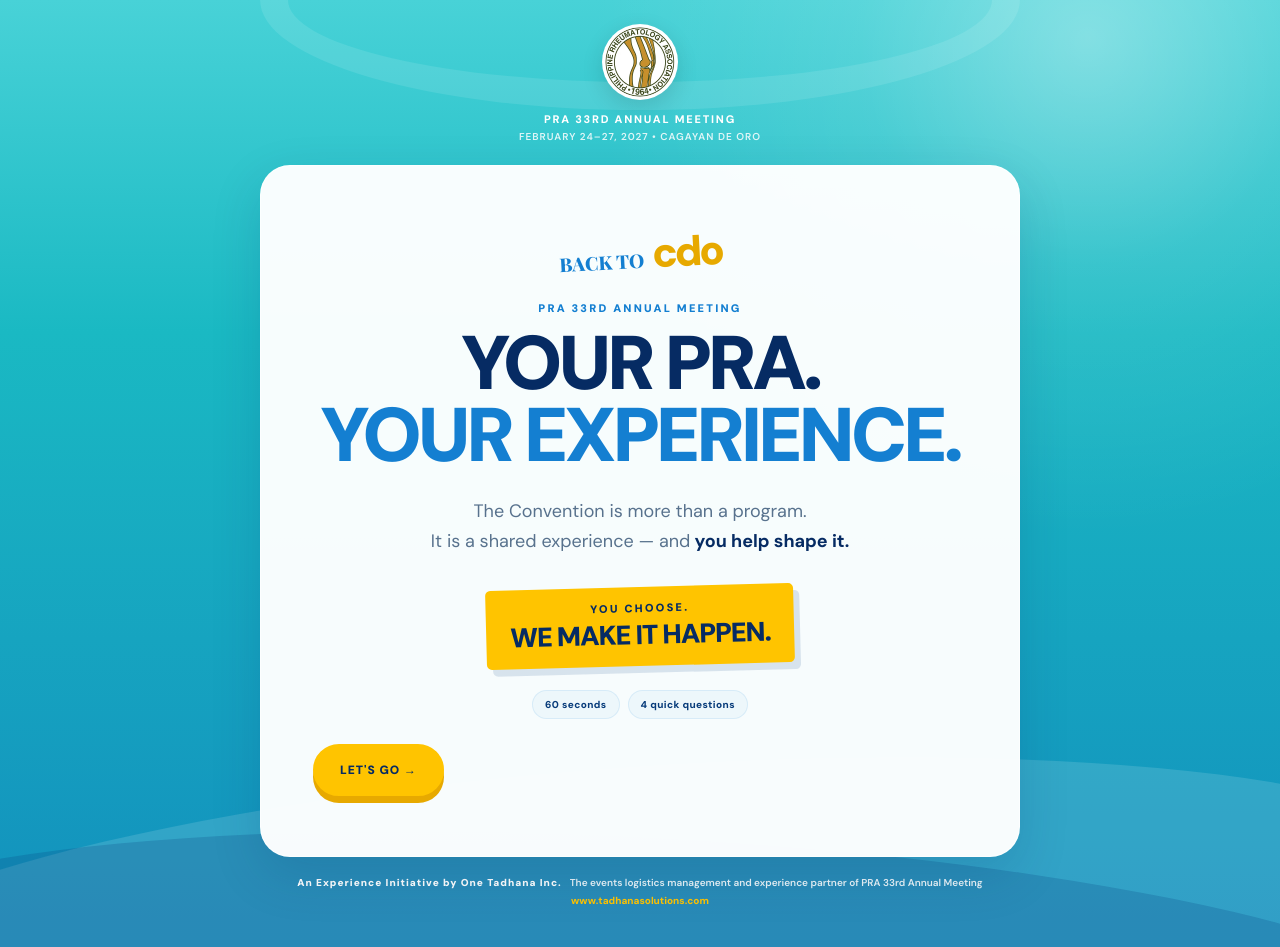
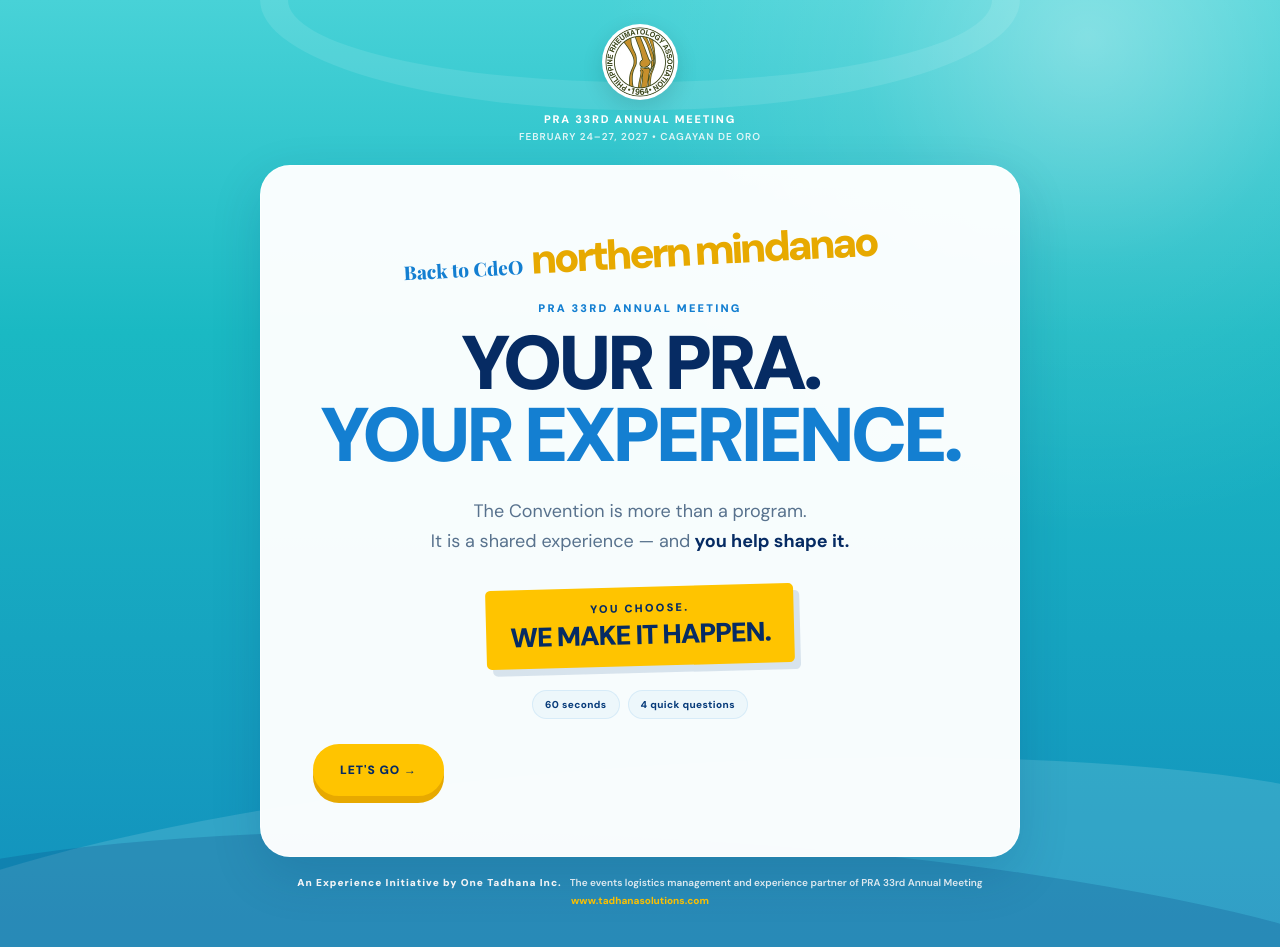
Before and after one commit to Tadhana-OTX/pra-convention-experience, a Next.js app: page / in a window 1280 px wide. Built offline with nearby package versions, Linux system fonts and the light colour scheme.

Commit message:
Update page.jsx

```diff
--- a/app/page.jsx
+++ b/app/page.jsx
@@ -246,10 +246,10 @@
         {screen === 0 && (
           <section className="screen welcome-card">
 
-            <div className="poster-kicker">
-              <span>BACK TO</span>
-              <strong>CDO</strong>
-            </div>
+           <div className="poster-kicker">
+  <span>Back to CdeO</span>
+  <strong>Northern Mindanao</strong>
+</div>
 
             <p className="eyebrow">
               PRA 33rd Annual Meeting
```
